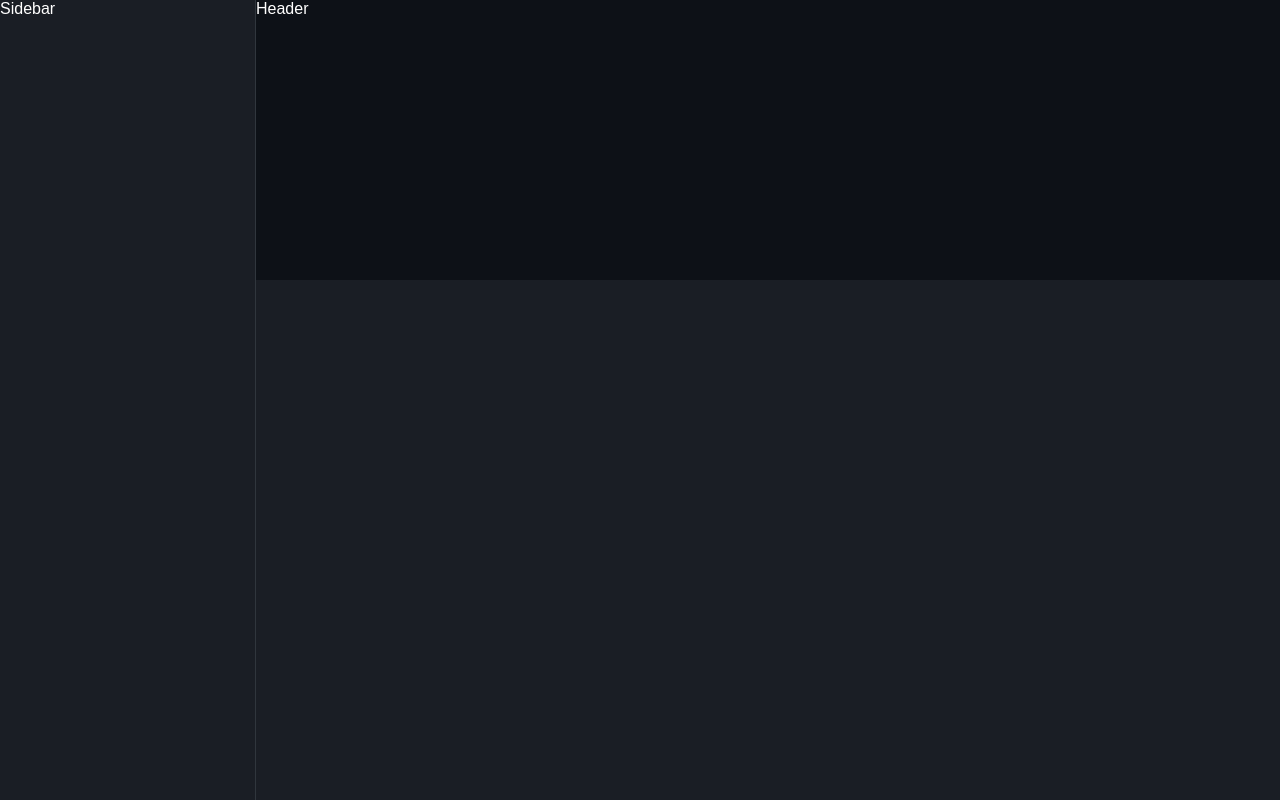
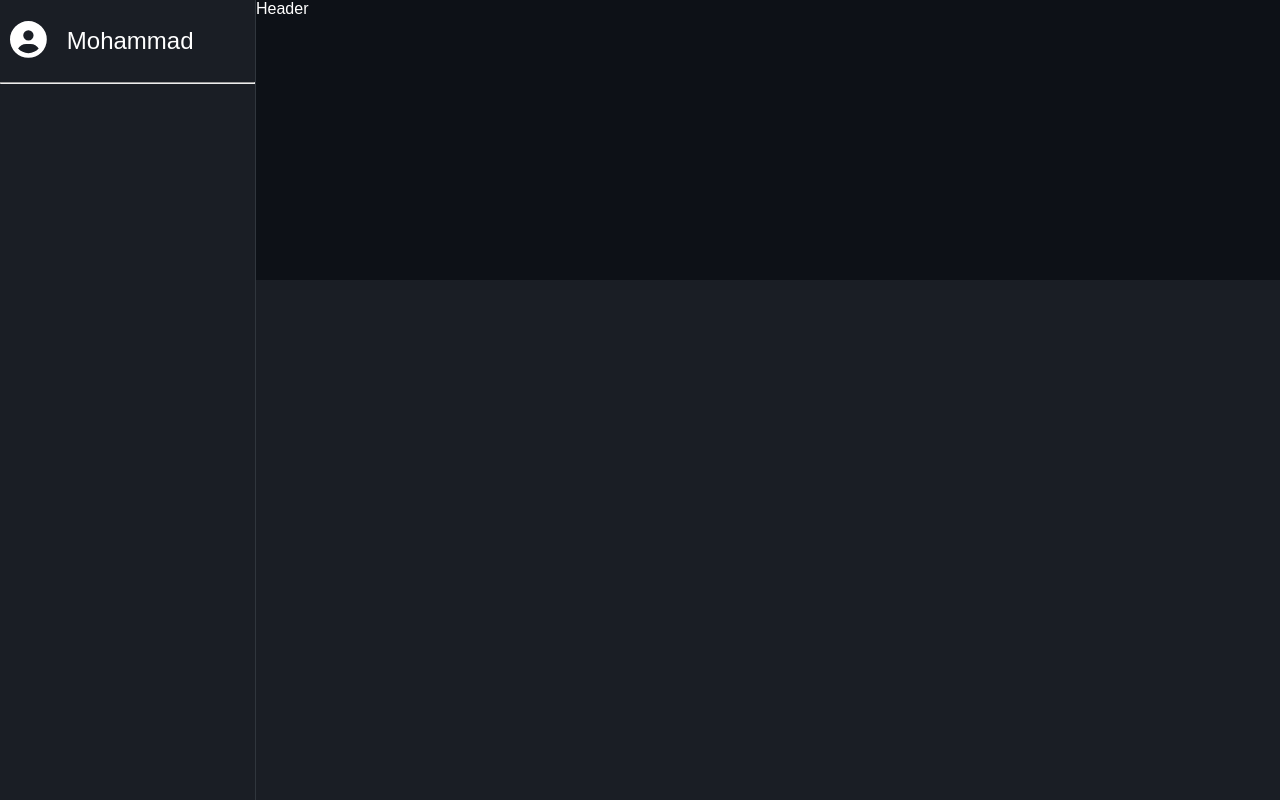
Before and after one commit to MohammadNourizadeh/taskManager3, a React (Vite) app: page /admin in a window 1280 px wide. Built offline with nearby package versions, Linux system fonts and the light colour scheme.

Commit message:
now you can see username on sidebar

```diff
--- a/src/layout/admin/components/sidebar/Sidebar.module.scss
+++ b/src/layout/admin/components/sidebar/Sidebar.module.scss
@@ -1,3 +1,5 @@
-.king{
+@use "../../../../assets/styles/index.scss";
+
+.king {
 
 }
--- a/src/layout/admin/components/sidebar/Sidebar.tsx
+++ b/src/layout/admin/components/sidebar/Sidebar.tsx
@@ -1,7 +1,12 @@
 import styles from './Sidebar.module.scss'
+import UsernamePart from './components/usernamePart/UsernamePart'
 
 export default function Sidebar() {
     return (
-        <div className={styles.king}>Sidebar</div>
+        <div className={styles.king}>
+            <UsernamePart />
+            <hr />
+            <div></div>
+        </div>
     )
 }
--- /dev/null
+++ b/src/layout/admin/components/sidebar/components/usernamePart/UsernamePart.module.scss
@@ -0,0 +1,14 @@
+.usernamePart {
+  padding: 20px 10px;
+  display: flex;
+  gap: 20px;
+  align-items: center;
+
+  .userIcon {
+    font-size: 2.3em;
+  }
+
+  .username {
+    font-size: 1.5em;
+  }
+}
--- /dev/null
+++ b/src/layout/admin/components/sidebar/components/usernamePart/UsernamePart.tsx
@@ -0,0 +1,16 @@
+import { faCircleUser } from "@fortawesome/free-solid-svg-icons";
+import { FontAwesomeIcon } from "@fortawesome/react-fontawesome";
+import styles from './UsernamePart.module.scss'
+
+export default function UsernamePart() {
+    return (
+        <div className={styles.usernamePart}>
+            <div className={styles.userIcon}>
+                <FontAwesomeIcon icon={faCircleUser} />
+            </div>
+            <div className={styles.username}>
+                Mohammad
+            </div>
+        </div>
+    )
+}
```
